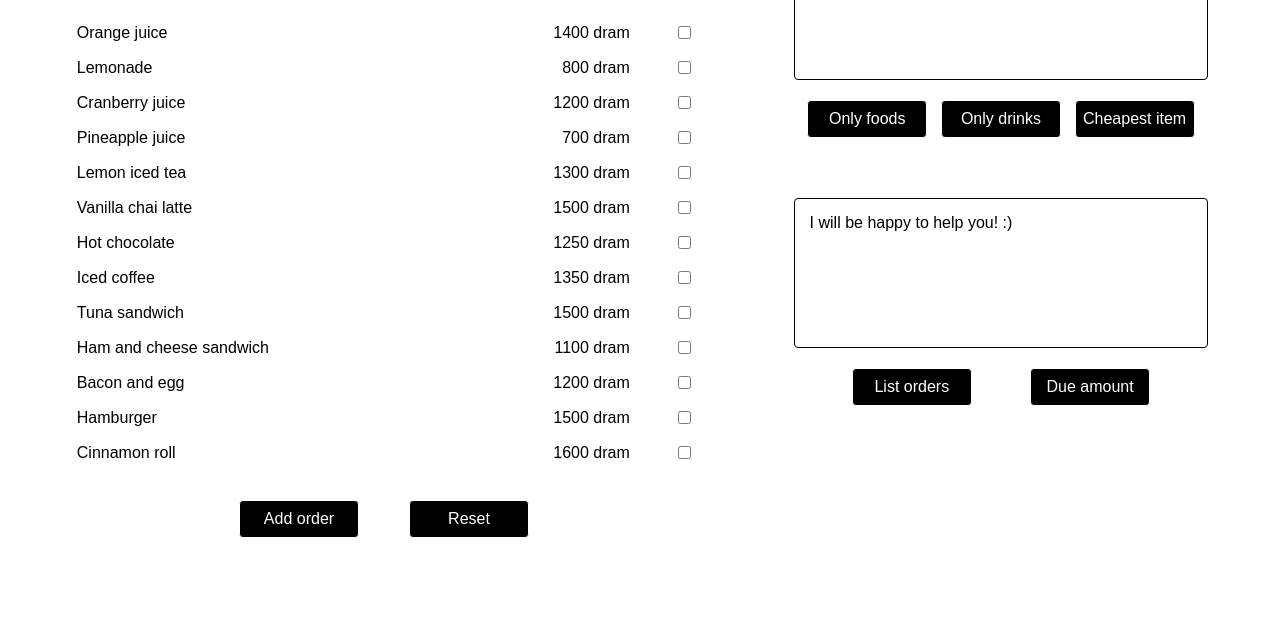
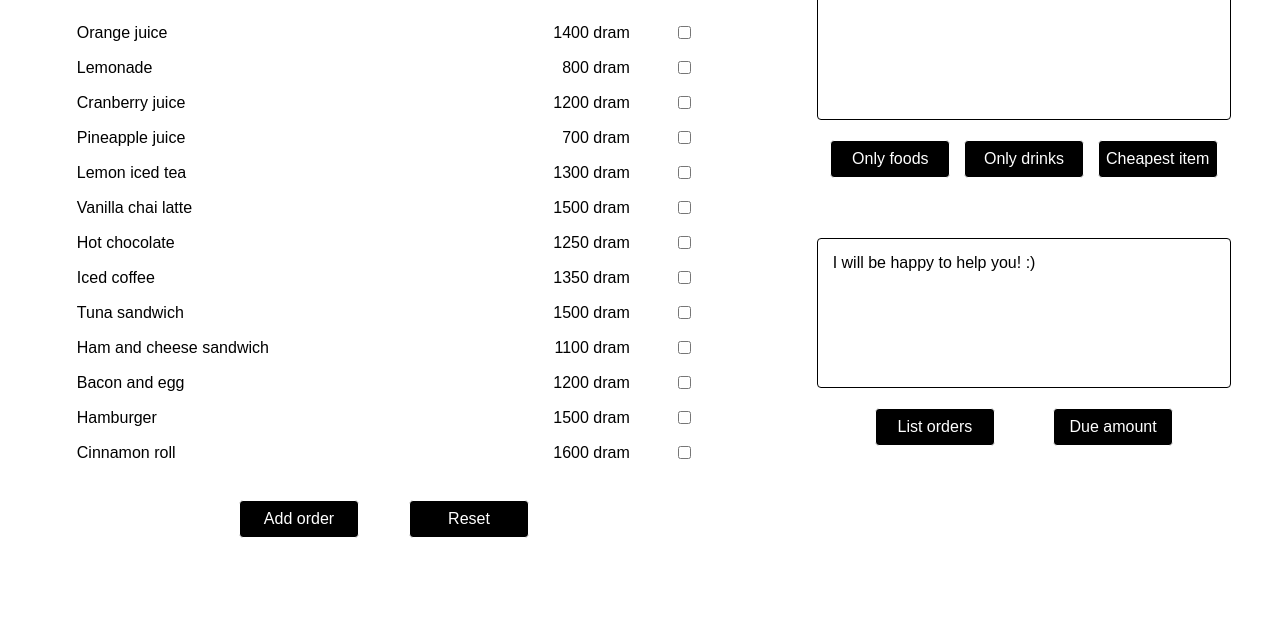
Before and after one commit to AznivDev/CoffeeShop, a plain HTML site: page index.html in a window 1280 px wide. Shown: the part 157-800 px from the top of the page. Drawn offline with Linux system fonts and the light colour scheme.

Commit message:
add margins

```diff
--- a/style.css
+++ b/style.css
@@ -46,6 +46,7 @@ h1 {
     justify-content: space-between;
 }
 .showTextsContainer {
+    margin-top: 40px;
     width: 40%;
     height: 600px;
     padding-top: 50px;
@@ -63,6 +64,7 @@ h1 {
 .textContainer {
     display:flex;
     flex-direction: column;
+    align-items: center;
 }
 .showTextsContainer p {
     height: 150px;
```
